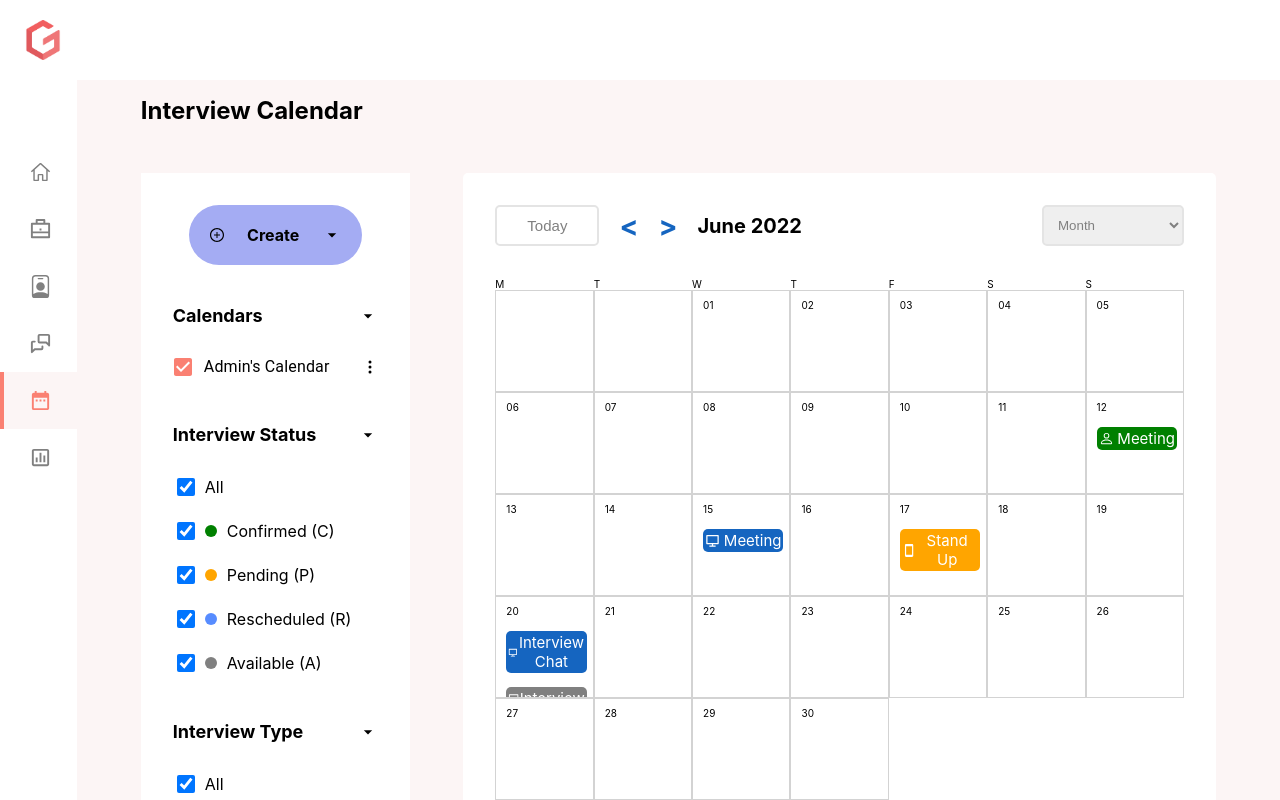
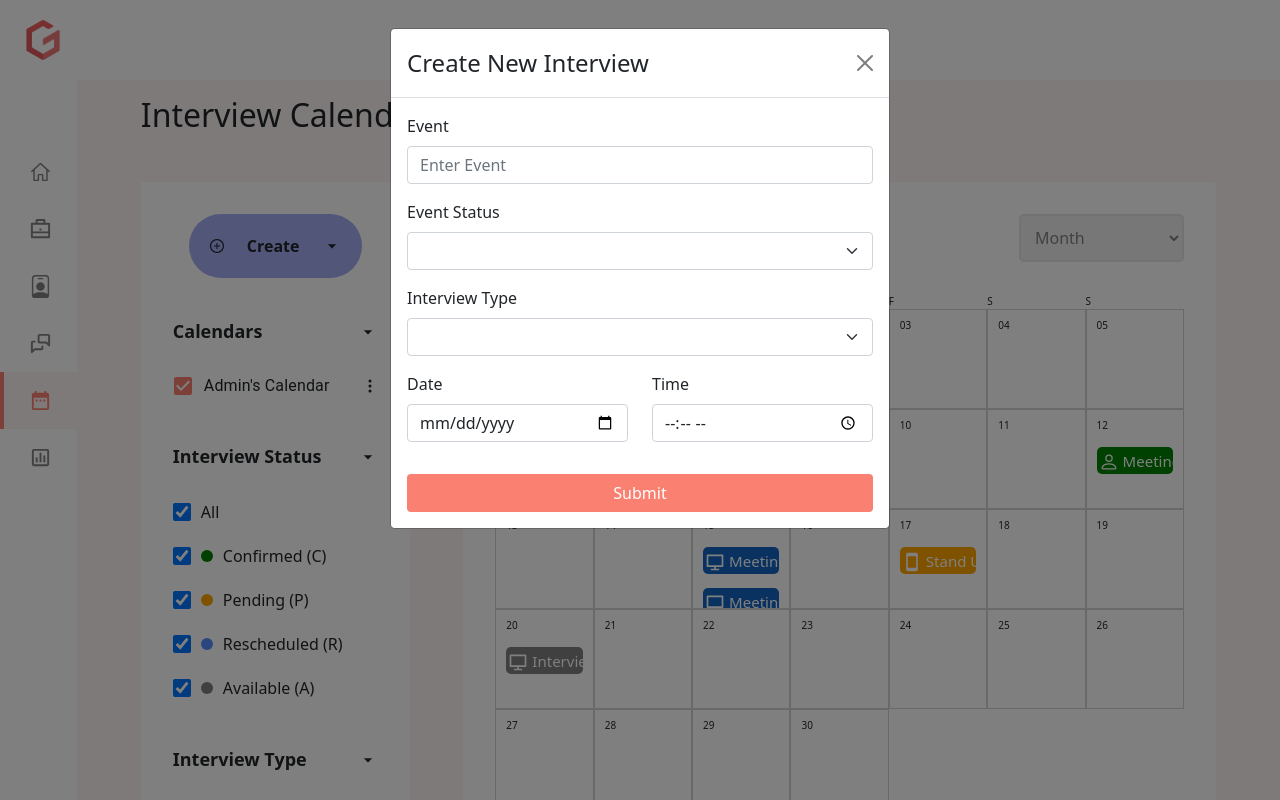
Before and after one commit to Ayeni-Olakunle/interview-calender, a React (Create React App) app: page /calendar in a window 1280 px wide. Both pictures are taken after a click on the element "Create". Built offline with nearby package versions, Linux system fonts and the light colour scheme.

Commit message:
Create Event

```diff
--- a/package.json
+++ b/package.json
@@ -12,8 +12,10 @@
     "@testing-library/jest-dom": "^5.16.4",
     "@testing-library/react": "^13.3.0",
     "@testing-library/user-event": "^13.5.0",
+    "bootstrap": "^5.1.3",
     "node-sass": "^7.0.1",
     "react": "^18.1.0",
+    "react-bootstrap": "^2.4.0",
     "react-dom": "^18.1.0",
     "react-icons": "^4.4.0",
     "react-router-dom": "^6.3.0",
--- a/src/components/calendar/calendar.js
+++ b/src/components/calendar/calendar.js
@@ -7,8 +7,19 @@ import { RiComputerLine } from "react-icons/ri";
 import FormGroup from "@mui/material/FormGroup";
 import FormControlLabel from "@mui/material/FormControlLabel";
 import Checkbox from "@mui/material/Checkbox";
+import { Button, Modal, Form, Row, Col } from "react-bootstrap";
 
 function Calendar() {
+  const [show, setShow] = useState(false);
+  const handleClose = () => setShow(false);
+  const handleShow = () => setShow(true);
+  const [show1, setShow1] = useState(false);
+  const [currentDex, setCurrentDex] = useState(0);
+  const handleClose1 = () => setShow1(false);
+  const handleShow1 = (index) => {
+    setShow1(true);
+    setCurrentDex(index);
+  };
   const [toogle1, setToogle1] = useState(false);
   const [toogle2, setToogle2] = useState(false);
   const [toogle3, setToogle3] = useState(false);
@@ -32,8 +43,59 @@ function Calendar() {
   const [online, setOnline] = useState("");
   const [onlineCom, setOnlineCom] = useState(false);
   // Type End
+  // Create Start
+  const [EventForm, setEventForm] = useState();
+  const [statusForm, setStatusForm] = useState();
+  const [typeForm, setTypeForm] = useState();
+  const [dateForm, setDateForm] = useState();
+  const [timeForm, setTimeForm] = useState();
+  // Create End
   const [month, setMonth] = useState(5);
   const [year, setYear] = useState(2022);
+  const [event, setEvent] = useState([
+    {
+      eventName: "Meeting",
+      interviewStatus: "Confirmed",
+      interviewType: "In Person",
+      dataStart: "Jun 12 2022",
+      startTime: "3:00PM",
+    },
+    {
+      eventName: "Stand Up",
+      interviewStatus: "Pending",
+      interviewType: "Phone",
+      dataStart: "Jun 17 2022",
+      startTime: "3:00PM",
+    },
+    {
+      eventName: "Interview Chat",
+      interviewStatus: "Rescheduled",
+      interviewType: "Online",
+      dataStart: "Jun 202022",
+      startTime: "3:00PM",
+    },
+    {
+      eventName: "Interview",
+      interviewStatus: "Available",
+      interviewType: "Online",
+      dataStart: "Jun 20 2022",
+      startTime: "3:00PM",
+    },
+    {
+      eventName: "Meeting",
+      interviewStatus: "Rescheduled",
+      interviewType: "Online",
+      dataStart: "Jun 15 2022",
+      startTime: "3:00PM",
+    },
+    {
+      eventName: "Meetings",
+      interviewStatus: "Rescheduled",
+      interviewType: "Online",
+      dataStart: "Jun 15 2022",
+      startTime: "3:00PM",
+    },
+  ]);
   const localDate = new Date();
   let monthWords = [
     "January",
@@ -52,57 +114,6 @@ function Calendar() {
   let weekWords = ["Mon", "Tue", "Wed", "Thu", "Fri", "Sat", "Sun"];
   let weekWordse = ["M", "T", "W", "T", "F", "S", "S"];
 
-  let event = [
-    {
-      id: "1",
-      eventName: "Meeting",
-      interviewStatus: "Confirmed",
-      interviewType: "In Person",
-      dataStart: "Jun 12",
-      startTime: "3:00PM",
-    },
-    {
-      id: "2",
-      eventName: "Stand Up",
-      interviewStatus: "Pending",
-      interviewType: "Phone",
-      dataStart: "Jun 17",
-      startTime: "3:00PM",
-    },
-    {
-      id: "3",
-      eventName: "Interview Chat",
-      interviewStatus: "Rescheduled",
-      interviewType: "Online",
-      dataStart: "Jun 20",
-      startTime: "3:00PM",
-    },
-    {
-      id: "4",
-      eventName: "Interview",
-      interviewStatus: "Available",
-      interviewType: "Online",
-      dataStart: "Jun 20",
-      startTime: "3:00PM",
-    },
-    {
-      id: "5",
-      eventName: "Meeting",
-      interviewStatus: "Rescheduled",
-      interviewType: "Online",
-      dataStart: "Jun 15",
-      startTime: "3:00PM",
-    },
-    {
-      id: "6",
-      eventName: "Meetings",
-      interviewStatus: "Rescheduled",
-      interviewType: "Online",
-      dataStart: "Jul 15",
-      startTime: "3:00PM",
-    },
-  ];
-
   const changeToogle = () => {
     setToogle1(!toogle1);
   };
@@ -115,16 +126,26 @@ function Calendar() {
 
   const monthPlus = () => {
     setMonth(month + 1);
+    if (month === 11) {
+      setYear(year + 1);
+      setMonth(0);
+    }
   };
   const monthMius = () => {
     setMonth(month - 1);
+    if (month === 0) {
+      setYear(year - 1);
+      setMonth(11);
+    }
   };
   const todayMonth = () => {
     setMonth(localDate.getMonth());
+    setYear(localDate.getFullYear());
   };
 
   const allCheck = () => {
     setAllCon(!allCon);
+
     if (allCon) {
       setAll("All");
       setCom("Confirmed");
@@ -225,24 +246,6 @@ function Calendar() {
     }
   };
 
-  // const phoneTypeCheck = () => {
-  //   setPhoneCom(!phoneCom);
-  //   if (phoneCom) {
-  //     setPhone("Phone");
-  //   } else {
-  //     setPhone("");
-  //   }
-  // };
-
-  // const onlineTypeCheck = () => {
-  //   setOnlineCom(!onlineCom);
-  //   if (onlineCom) {
-  //     setOnline("Online");
-  //   } else {
-  //     setOnline("");
-  //   }
-  // };
-
   function getDaysInMonthUTC(month, year) {
     var date = new Date(Date.UTC(year, month, 1));
     var days = [];
@@ -252,6 +255,33 @@ function Calendar() {
     }
     return days;
   }
+
+  function addEvent(e) {
+    e.preventDefault();
+    let yyyy = dateForm.toString().slice(0, 4);
+    let mmmm = monthWords[
+      dateForm.toString().slice(5, 7).replace(/^0+/, "") - 1
+    ]
+      .toString()
+      .slice(0, 3);
+    let dddd = dateForm.toString().slice(8, 10);
+
+    handleClose();
+    const holdFormDetails = {
+      eventName: EventForm,
+      interviewStatus: statusForm,
+      interviewType: typeForm,
+      dataStart: `${mmmm} ${dddd} ${yyyy}`,
+      startTime: timeForm,
+    };
+    setEvent([...event, holdFormDetails]);
+    console.log(holdFormDetails);
+    setEventForm("");
+    setStatusForm("");
+    setTypeForm("");
+    setDateForm("");
+    setTimeForm("");
+  }
   const completeMonth = getDaysInMonthUTC(month, year);
   return (
     <div className={calendarStyles.holdAll}>
@@ -259,7 +289,7 @@ function Calendar() {
       <div className={calendarStyles.holdBox}>
         <div className={calendarStyles.holdSmall}>
           <div className={calendarStyles.create}>
-            <div className={calendarStyles.createButin}>
+            <div className={calendarStyles.createButin} onClick={handleShow}>
               <AiOutlinePlusCircle />
               Create
               <MdArrowDropDown style={{ fontSize: "20px" }} />
@@ -301,7 +331,12 @@ function Calendar() {
                       className={calendarStyles.lager}
                       defaultChecked={allCon}
                       value={all}
-                      onChange={allCheck}
+                      onChange={() => {
+                        window.alert(
+                          "If you uncheck this checkbox they well be anything to filter"
+                        );
+                        allCheck();
+                      }}
                     />
                     <label htmlFor="all">All</label>
                   </div>
@@ -373,7 +408,7 @@ function Calendar() {
                       className={calendarStyles.lager}
                       defaultChecked={true}
                       value={allTypes}
-                      ocChange={allType}
+                      onChange={allType}
                     />
                     <label htmlFor="allMobile">All</label>
                   </div>
@@ -437,18 +472,18 @@ function Calendar() {
                   Today
                 </button>
                 <div className={calendarStyles.greaterThan}>
-                  <span
+                  <button
                     className={calendarStyles.greaterTwo}
                     onClick={monthMius}
                   >
-                    {month === 0 || month < 0 ? "" : "<"}
-                  </span>
-                  <span
+                    {"<"}
+                  </button>
+                  <button
                     className={calendarStyles.greaterTwo2}
                     onClick={monthPlus}
                   >
-                    {month === 11 || month > 11 ? "" : ">"}
-                  </span>
+                    {">"}
+                  </button>
                 </div>
                 <span
                   className={calendarStyles.calendarName}
@@ -582,6 +617,9 @@ function Calendar() {
                 {completeMonth.map((item, index) => {
                   const day = item.toString().slice(8, 10);
                   const MonthFor = item.toString().slice(4, 10);
+                  const YearFor = item.toString().slice(11, 15);
+                  const combine = MonthFor + " " + YearFor;
+                  console.log(combine);
                   return (
                     <Fragment>
                       <div className={calendarStyles.griditem} key={index}>
@@ -602,30 +640,55 @@ function Calendar() {
                                 type.interviewType === online
                             )
                             .map((detail, i) => {
-                              if (MonthFor.includes(detail.dataStart)) {
+                              if (combine.includes(detail.dataStart)) {
                                 return (
                                   <div
                                     className={`${detail.interviewStatus}`}
                                     index={i}
+                                    onClick={() => {
+                                      handleShow1(i);
+                                    }}
                                   >
                                     {detail.interviewType.includes(
                                       "In Person"
                                     ) ? (
-                                      <BsPerson />
+                                      <span>
+                                        <BsPerson
+                                          style={{
+                                            fontSize: "20px",
+                                            marginRight: "4px",
+                                          }}
+                                        />
+                                      </span>
                                     ) : (
                                       ""
                                     )}
                                     {detail.interviewType.includes("Phone") ? (
-                                      <MdSmartphone />
+                                      <span>
+                                        <MdSmartphone
+                                          style={{
+                                            fontSize: "20px",
+                                            marginRight: "4px",
+                                          }}
+                                        />
+                                      </span>
                                     ) : (
                                       ""
                                     )}
                                     {detail.interviewType.includes("Online") ? (
-                                      <RiComputerLine />
+                                      <span>
+                                        <RiComputerLine
+                                          style={{
+                                            fontSize: "20px",
+                                            marginRight: "4px",
+                                          }}
+                                        />
+                                      </span>
                                     ) : (
                                       ""
                                     )}
                                     {detail.eventName}
+                                    <div>wewef</div>
                                   </div>
                                 );
                               }
@@ -640,6 +703,100 @@ function Calendar() {
           </div>
         </div>
         {/* Calendar End */}
+        {/* Create Eevent Start */}
+        <Modal show={show} onHide={handleClose}>
+          <Modal.Header closeButton>
+            <Modal.Title>Create New Interview</Modal.Title>
+          </Modal.Header>
+          <Modal.Body>
+            <Form onSubmit={addEvent}>
+              <Form.Group className="mb-3" controlId="formBasicEvent">
+                <Form.Label>Event</Form.Label>
+                <Form.Control
+                  type="text"
+                  placeholder="Enter Event"
+                  onChange={(e) => setEventForm(e.target.value)}
+                  required
+                />
+              </Form.Group>
+
+              <Form.Group className="mb-3">
+                <Form.Label>Event Status</Form.Label>
+                <Form.Select
+                  onChange={(e) => setStatusForm(e.target.value)}
+                  required
+                >
+                  <option></option>
+                  <option>Confirmed</option>
+                  <option>Pendind</option>
+                  <option>Rescheduled</option>
+                  <option>Available</option>
+                </Form.Select>
+              </Form.Group>
+              <Form.Group className="mb-3">
+                <Form.Label>Interview Type</Form.Label>
+                <Form.Select
+                  onChange={(e) => setTypeForm(e.target.value)}
+                  required
+                >
+                  <option></option>
+                  <option>In Person</option>
+                  <option>Phone</option>
+                  <option>Online</option>
+                </Form.Select>
+              </Form.Group>
+
+              <Form.Group className="mb-3" controlId="formBasicTime">
+                <Row>
+                  <Col>
+                    <Form.Group className="mb-3" controlId="formBasicTime">
+                      <Form.Label>Date</Form.Label>
+                      <Form.Control
+                        type="Date"
+                        placeholder="Date"
+                        onChange={(e) => setDateForm(e.target.value)}
+                        min={new Date().toISOString().split("T")[0]}
+                        required
+                      />
+                    </Form.Group>
+                  </Col>
+                  <Col>
+                    <Form.Group className="mb-3" controlId="formBasicTime">
+                      <Form.Label>Time</Form.Label>
+                      <Form.Control
+                        type="time"
+                        placeholder="time"
+                        onChange={(e) => setTimeForm(e.target.value)}
+                        required
+                      />
+                    </Form.Group>
+                  </Col>
+                </Row>
+              </Form.Group>
+
+              <Button variant="primary" type="submit">
+                Submit
+              </Button>
+            </Form>
+          </Modal.Body>
+        </Modal>
+        {/* Create Eevent End */}
+        {/* Detail Start */}
+        <Modal show={show1} onHide={handleClose1}>
+          <Modal.Header closeButton>
+            <Modal.Title>Interview Details</Modal.Title>
+          </Modal.Header>
+          <Modal.Body>
+            <div>
+              <p>Event Name: {event[currentDex].eventName}</p>
+              <p>Event Status: {event[currentDex].interviewStatus}</p>
+              <p>Event Type: {event[currentDex].interviewType}</p>
+              <p>Event Date: {event[currentDex].dataStart}</p>
+              <p>Event Time: {event[currentDex].startTime}</p>
+            </div>
+          </Modal.Body>
+        </Modal>
+        {/* Detail End */}
       </div>
     </div>
   );
--- a/src/components/calendar/calendar.module.scss
+++ b/src/components/calendar/calendar.module.scss
@@ -142,11 +142,17 @@
                 color: #1565c0;
                 margin-right: 20px;
                 cursor: pointer;
+                border: none;
+                background-color: white;
+                outline: none;
               }
               .greaterTwo2 {
                 font-weight: bold;
                 color: #1565c0;
                 cursor: pointer;
+                border: none;
+                background-color: white;
+                outline: none;
               }
             }
           }
@@ -176,6 +182,7 @@ input.lager {
   grid-template-rows: 1fr 1fr 1fr 1fr 1fr 1fr 1fr;
   grid-template-columns: 1fr 1fr 1fr 1fr 1fr 1fr 1fr;
   background-color: white;
+  overflow-x: scroll;
 }
 .griditem {
   background-color: rgba(255, 255, 255, 0.8);
@@ -185,6 +192,7 @@ input.lager {
   font-size: 10px;
   text-align: center;
   overflow-y: scroll;
+  overflow-x: scroll;
 }
 .gridcontainers {
   display: grid;
@@ -192,12 +200,14 @@ input.lager {
   grid-template-columns: 1fr 1fr 1fr 1fr 1fr 1fr 1fr;
   background-color: white;
   margin-top: 2em;
+  overflow-x: scroll;
 }
 .griditems {
   background-color: rgba(255, 255, 255, 0.8);
   font-size: 10px;
   text-align: center;
   text-align: left;
+  overflow-x: scroll;
 }
 .calendarName {
   font-size: 20px;
--- a/src/global.scss
+++ b/src/global.scss
@@ -10,6 +10,9 @@
   display: flex;
   justify-content: space-between;
   align-items: center;
+  text-overflow: ellipsis;
+  white-space: nowrap;
+  overflow: hidden;
 }
 .Pending {
   width: 100%;
@@ -23,6 +26,9 @@
   display: flex;
   justify-content: space-between;
   align-items: center;
+  text-overflow: ellipsis;
+  white-space: nowrap;
+  overflow: hidden;
 }
 .Rescheduled {
   width: 100%;
@@ -36,6 +42,9 @@
   display: flex;
   justify-content: space-between;
   align-items: center;
+  text-overflow: ellipsis;
+  white-space: nowrap;
+  overflow: hidden;
 }
 .Available {
   width: 100%;
@@ -49,4 +58,28 @@
   display: flex;
   justify-content: space-between;
   align-items: center;
+  text-overflow: ellipsis;
+  white-space: nowrap;
+  overflow: hidden;
 }
+
+.btn-primary {
+  color: #fff;
+  background-color: salmon !important;
+  border-color: rgba(250, 128, 114, 0.372) !important;
+  width: 100%;
+}
+
+.form-control:focus {
+  color: #212529;
+  background-color: #fff;
+  border-color: rgba(250, 128, 114, 0.372) !important;
+  outline: 0;
+  box-shadow: 0 0 0 0.25rem rgba(250, 128, 114, 0.185) !important;
+}
+
+.form-select:focus {
+  border-color: rgba(250, 128, 114, 0.185) !important;
+  outline: 0;
+  box-shadow: 0 0 0 0.25rem rgba(250, 128, 114, 0.185) !important;
+}
--- a/src/index.js
+++ b/src/index.js
@@ -4,6 +4,7 @@ import "./index.scss";
 import App from "./App";
 import reportWebVitals from "./reportWebVitals";
 import { BrowserRouter } from "react-router-dom";
+import "bootstrap/dist/css/bootstrap.min.css";
 
 const root = ReactDOM.createRoot(document.getElementById("root"));
 root.render(
```
Also changed, not shown: 1 other file (tests, documents, lock files or other folders).
